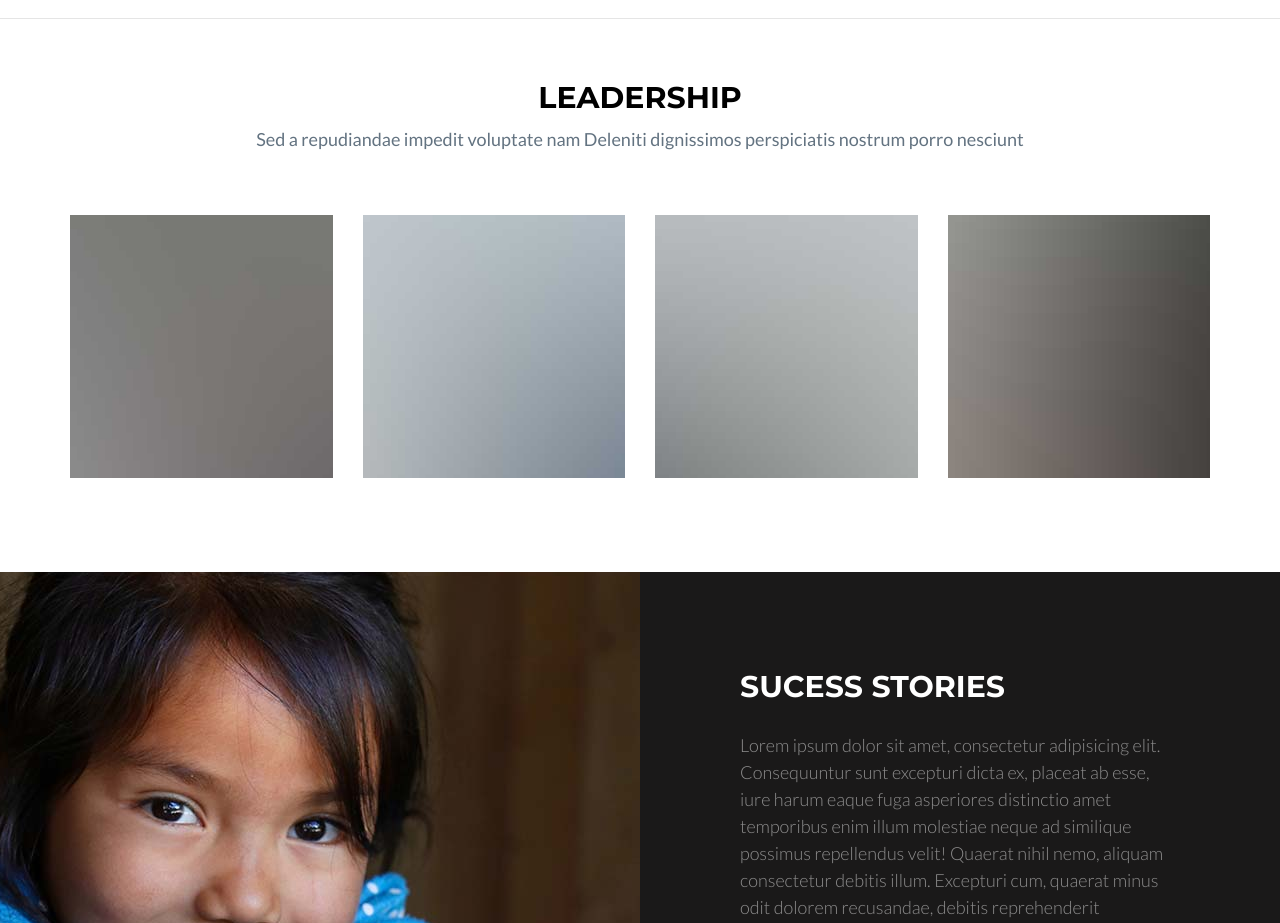
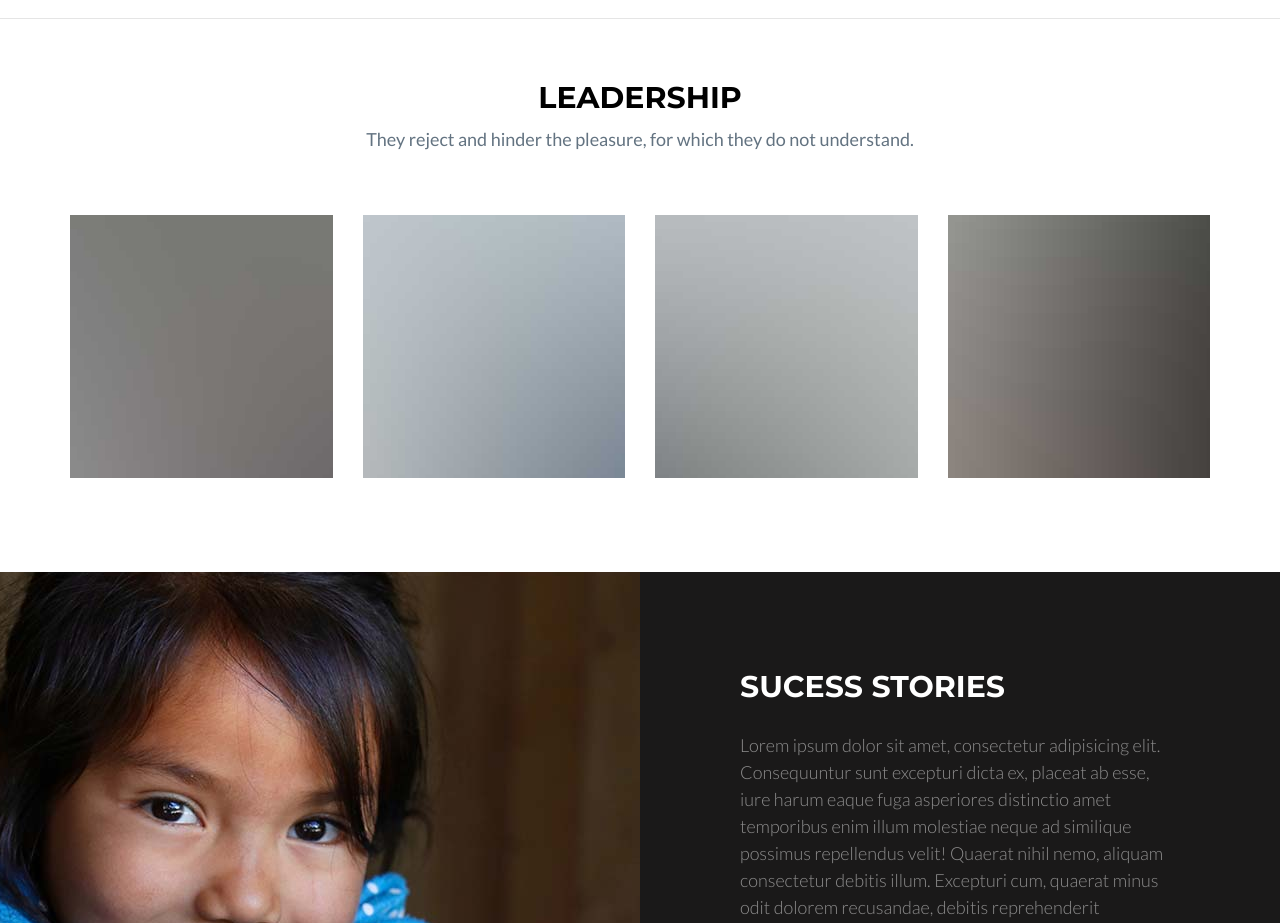
Before and after one commit to SylviaWakio/CHARITY-DONER-FRONTEND, a website: page public/UI/about.html in a window 1280 px wide. Shown: the part 1920-2843 px from the top of the page. Drawn offline with Linux system fonts and the light colour scheme; files whose address does not match are found by name.

Commit message:
Updated About

```diff
--- a/public/UI/about.html
+++ b/public/UI/about.html
@@ -107,7 +107,7 @@
           <div class="row">
             <div class="col-md-12 text-center section-heading probootstrap-animate" data-animate-effect="fadeIn">
               <h2>Leadership</h2>
-              <p class="lead">Sed a repudiandae impedit voluptate nam Deleniti dignissimos perspiciatis nostrum porro nesciunt</p>
+              <p class="lead">  They reject and hinder the pleasure, for which they do not understand.</p>
             </div>
           </div>
           <div class="row">
```
